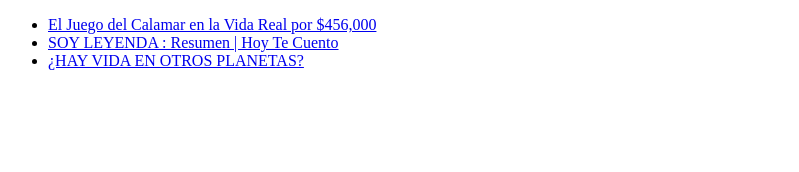
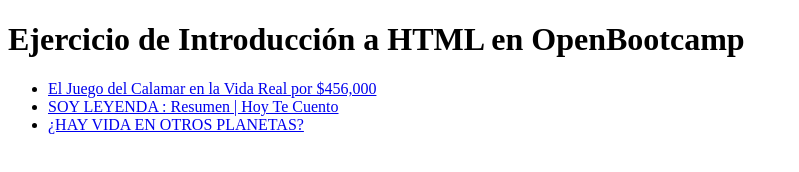
Before and after one commit to sebavargas15/Ejercicio01, a plain HTML site: page index.html in a window 1280 px wide. Shown: the whole page, without its empty margins (0-799 px from the left). Drawn offline with Linux system fonts and the light colour scheme.

Commit message:
agregando un titulo h1

```diff
--- a/index.html
+++ b/index.html
@@ -9,6 +9,7 @@
   <body>
     <!--Este es mi primer comentario de dos líneas-->
     <!--Aprendiendo a documentar mi código con OpenBootcamp-->
+    <h1>Ejercicio de Introducción a HTML en OpenBootcamp</h1>
     <ul>
         <li><a href="https://www.youtube.com/watch?v=54Eu9Yzd7xc" target="_blank" rel="noopener noreferrer">El Juego del Calamar en la Vida Real por $456,000
         </a></li>
```
